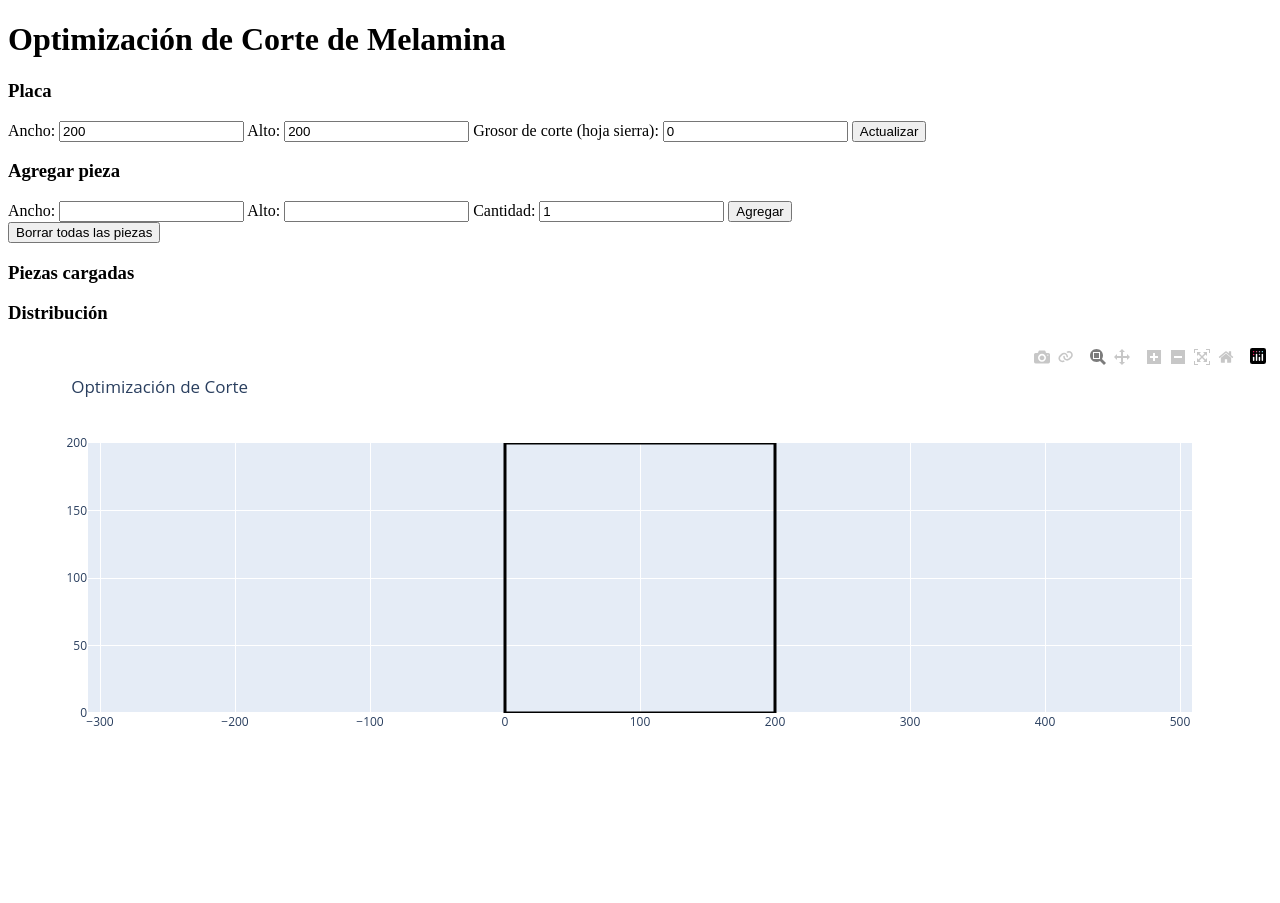
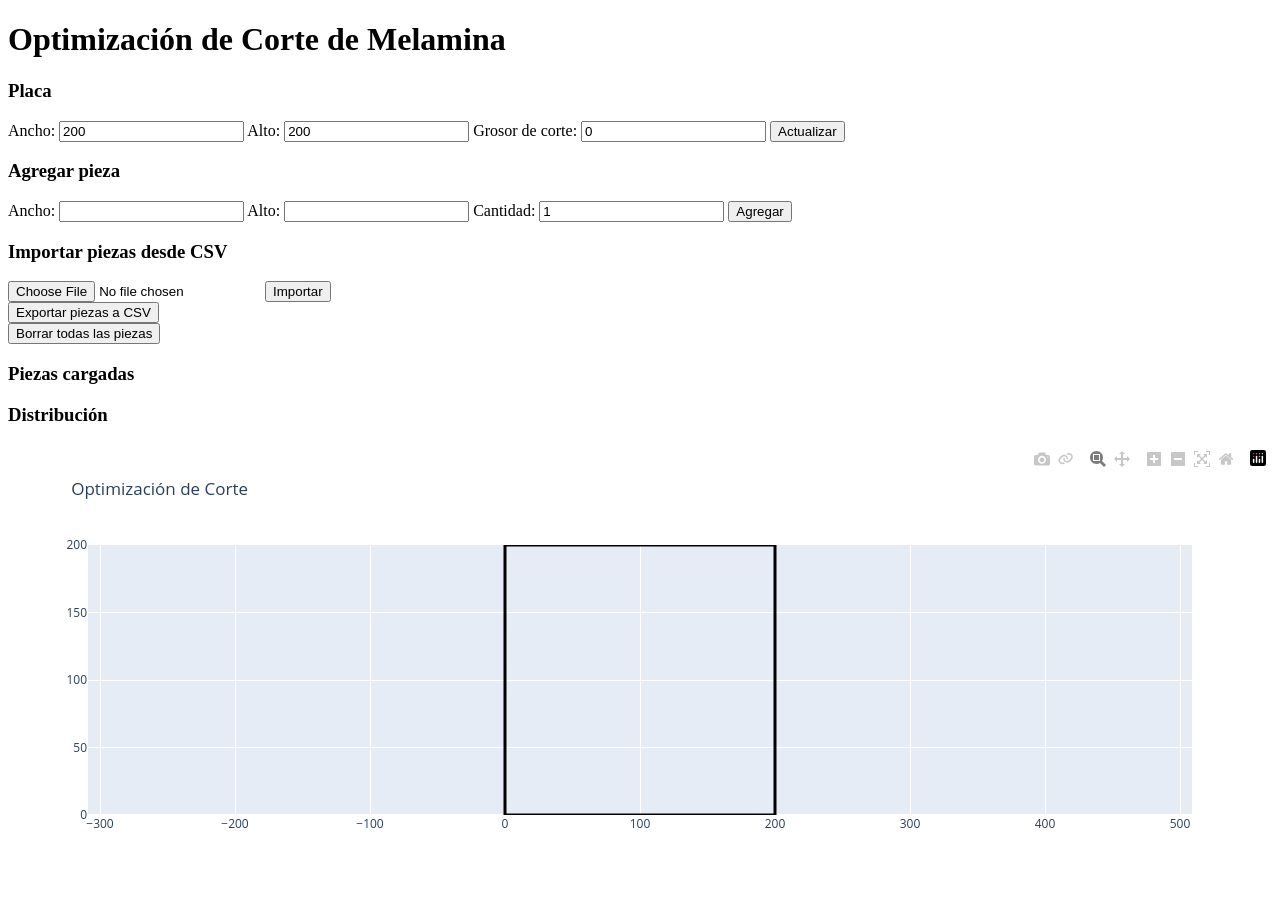
Before and after one commit to GLeiva181/optimizador-corte, a Flask app: page / in a window 1280 px wide. Before the commit the page ends 726 px from the top, so only its background shows below. Run offline with Flask 3, Linux system fonts and the light colour scheme.

Commit message:
agrego exportar-importar

```diff
--- a/app.py
+++ b/app.py
@@ -1,12 +1,46 @@
-from flask import Flask, render_template, request, redirect, url_for
+from flask import Flask, render_template, request, redirect, url_for, send_file
 import plotly.graph_objs as go
 import plotly.offline as opy
+import csv
+import io
 
 app = Flask(__name__)
 
 placa = {"ancho": 200, "alto": 200}
 piezas = []  # {"ancho": int, "alto": int, "cantidad": int}
-grosor_corte = 0  # margen de sierra
+grosor_corte = 0  # pérdida de material por sierra
+
+
+def distribuir_piezas(piezas, placa_ancho, placa_alto, grosor):
+    posiciones = []
+    piezas_no_cabidas = []
+
+    for idx, pieza in enumerate(piezas):
+        for _ in range(pieza["cantidad"]):
+            w, h = pieza["ancho"], pieza["alto"]
+            colocada = False
+            y = 0
+            while y + h <= placa_alto:
+                x = 0
+                while x + w <= placa_ancho:
+                    collision = False
+                    for px, py, pw, ph in posiciones:
+                        if not (x + w + grosor <= px or x >= px + pw + grosor or
+                                y + h + grosor <= py or y >= py + ph + grosor):
+                            collision = True
+                            break
+                    if not collision:
+                        posiciones.append((x, y, w, h))
+                        colocada = True
+                        break
+                    x += 1
+                if colocada:
+                    break
+                y += 1
+            if not colocada:
+                piezas_no_cabidas.append((pieza, idx))
+    return posiciones, piezas_no_cabidas
+
 
 @app.route("/", methods=["GET", "POST"])
 def index():
@@ -24,23 +58,20 @@ def index():
             piezas.append({"ancho": ancho, "alto": alto, "cantidad": cantidad})
         elif "reset" in request.form:
             piezas.clear()
+        elif "importar" in request.form and "file" in request.files:
+            file = request.files["file"]
+            if file.filename.endswith(".csv"):
+                piezas.clear()
+                stream = io.StringIO(file.stream.read().decode("UTF8"), newline=None)
+                reader = csv.DictReader(stream)
+                for row in reader:
+                    piezas.append({
+                        "ancho": int(row["ancho"]),
+                        "alto": int(row["alto"]),
+                        "cantidad": int(row["cantidad"])
+                    })
 
-    # Generar posiciones considerando grosor de corte
-    posiciones = []
-    x, y = 0, 0
-    fila_max_h = 0
-    for pieza in piezas:
-        for _ in range(pieza["cantidad"]):
-            w, h = pieza["ancho"], pieza["alto"]
-            if x + w > placa["ancho"]:
-                x = 0
-                y += fila_max_h + grosor_corte
-                fila_max_h = 0
-            if y + h > placa["alto"]:
-                continue  # no entra
-            posiciones.append((x, y, w, h))
-            x += w + grosor_corte
-            fila_max_h = max(fila_max_h, h)
+    posiciones, piezas_no_cabidas = distribuir_piezas(piezas, placa["ancho"], placa["alto"], grosor_corte)
 
     # Plotly
     fig = go.Figure()
@@ -49,17 +80,22 @@ def index():
     for i, (x, y, w, h) in enumerate(posiciones):
         fig.add_shape(type="rect", x0=x, y0=y, x1=x+w, y1=y+h,
                       line=dict(color="blue"), fillcolor="lightblue")
-        fig.add_annotation(x=x+w/2, y=y+h/2, text=f"{i+1}", showarrow=False)
+        fig.add_annotation(x=x + w / 2, y=y + h / 2, text=f"{i+1}", showarrow=False)
+
+    # piezas que no entran
+    for pieza, idx in piezas_no_cabidas:
+        fig.add_shape(type="rect", x0=0, y0=0, x1=pieza["ancho"], y1=pieza["alto"],
+                      line=dict(color="red", width=2), fillcolor="red", opacity=0.3)
 
     fig.update_yaxes(scaleanchor="x", scaleratio=1)
     fig.update_layout(title="Optimización de Corte",
                       xaxis=dict(range=[0, placa["ancho"]]),
                       yaxis=dict(range=[0, placa["alto"]]))
-
     graph_html = opy.plot(fig, auto_open=False, output_type='div')
 
     return render_template("index.html", graph_html=graph_html, piezas=piezas,
-                           placa=placa, grosor_corte=grosor_corte)
+                           placa=placa, grosor_corte=grosor_corte,
+                           piezas_no_cabidas=piezas_no_cabidas)
 
 
 @app.route("/delete/<int:index>")
@@ -86,5 +122,20 @@ def update(index):
     return redirect(url_for("index"))
 
 
+@app.route("/exportar")
+def exportar():
+    global piezas
+    siO = io.StringIO()
+    writer = csv.DictWriter(siO, fieldnames=["ancho", "alto", "cantidad"])
+    writer.writeheader()
+    for pieza in piezas:
+        writer.writerow(pieza)
+    siO.seek(0)
+    return send_file(io.BytesIO(siO.getvalue().encode("utf-8")),
+                     mimetype="text/csv",
+                     download_name="piezas.csv",
+                     as_attachment=True)
+
+
 if __name__ == "__main__":
     app.run(host="0.0.0.0", port=5000, debug=True)
--- a/templates/index.html
+++ b/templates/index.html
@@ -11,7 +11,7 @@
         <h3>Placa</h3>
         Ancho: <input type="number" name="ancho" value="{{ placa['ancho'] }}" required>
         Alto: <input type="number" name="alto" value="{{ placa['alto'] }}" required>
-        Grosor de corte (hoja sierra): <input type="number" name="grosor_corte" value="{{ grosor_corte }}" min="0">
+        Grosor de corte: <input type="number" name="grosor_corte" value="{{ grosor_corte }}" min="0">
         <button type="submit" name="placa">Actualizar</button>
     </form>
 
@@ -23,9 +23,28 @@
         <button type="submit" name="pieza">Agregar</button>
     </form>
 
+    <form method="post" enctype="multipart/form-data">
+        <h3>Importar piezas desde CSV</h3>
+        <input type="file" name="file" accept=".csv" required>
+        <button type="submit" name="importar">Importar</button>
+    </form>
+
+    <form method="get" action="{{ url_for('exportar') }}">
+        <button type="submit">Exportar piezas a CSV</button>
+    </form>
+
     <form method="post">
         <button type="submit" name="reset">Borrar todas las piezas</button>
     </form>
+
+    {% if piezas_no_cabidas %}
+        <h3 style="color:red;">Piezas que no entran en la placa:</h3>
+        <ul>
+            {% for pieza, idx in piezas_no_cabidas %}
+                <li>{{ pieza.ancho }} x {{ pieza.alto }} (cantidad: {{ pieza.cantidad }})</li>
+            {% endfor %}
+        </ul>
+    {% endif %}
 
     <h3>Piezas cargadas</h3>
     <ul>
```
